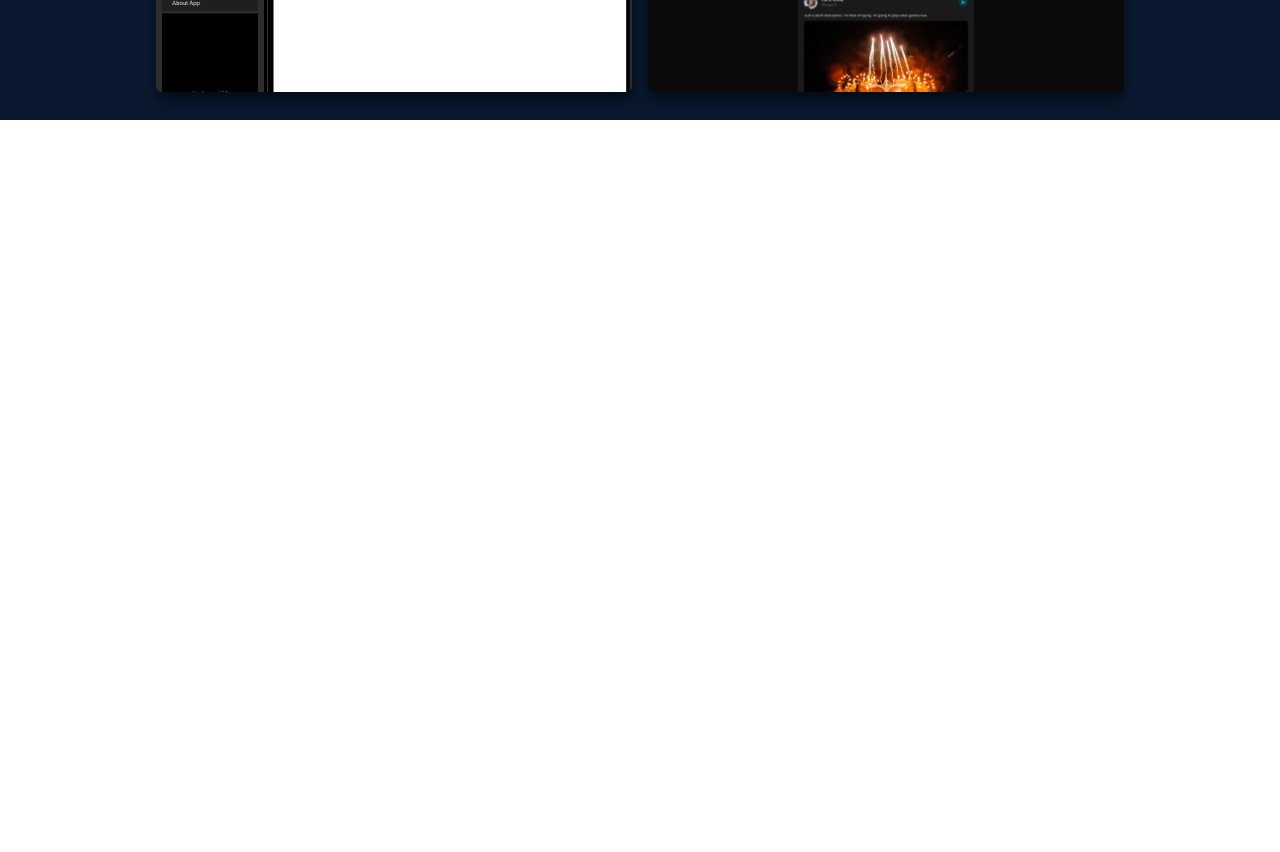
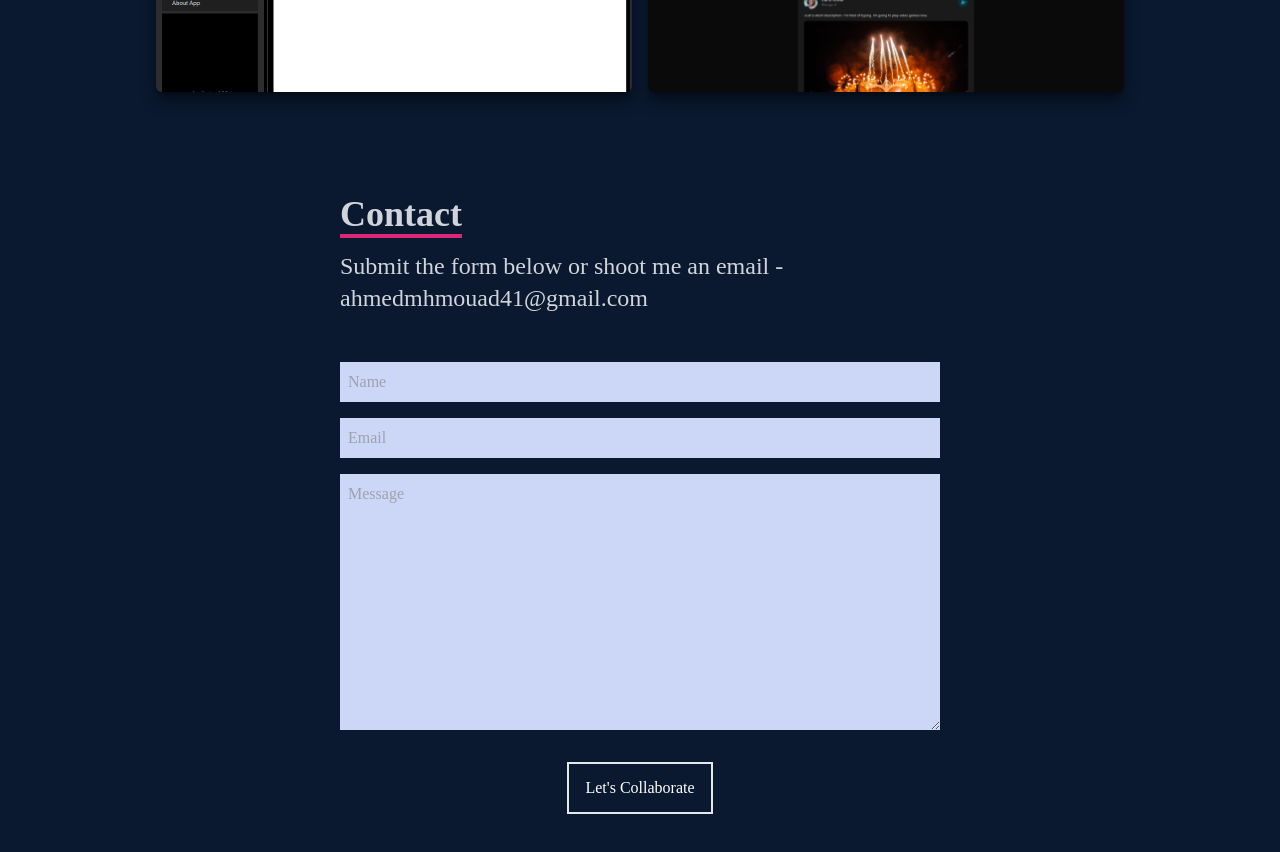
Before and after one commit to ahmed-226/My-Portfolio, a React (Create React App) app: page / in a window 1280 px wide. Shown: the part 3080-3932 px from the top of the page. Before the commit the page ends 3200 px from the top, so only its background shows below. Built offline with nearby package versions, Linux system fonts and the light colour scheme.

Commit message:
contact component

```diff
--- a/package.json
+++ b/package.json
@@ -10,6 +10,7 @@
     "react-dom": "^18.3.1",
     "react-icons": "^5.3.0",
     "react-scripts": "5.0.1",
+    "react-scroll": "^1.9.0",
     "web-vitals": "^2.1.4"
   },
   "scripts": {
--- a/src/App.js
+++ b/src/App.js
@@ -3,6 +3,7 @@
 import About from "./components/About";
 import Skills from "./components/Skills";
 import Works from "./components/Works";
+import Contact from "./components/Contact";
 
 function App() {
   return (
@@ -12,6 +13,7 @@
       <About />
       <Skills />
       <Works />
+      <Contact />
 
     </div>
   );
--- /dev/null
+++ b/src/components/Contact.jsx
@@ -0,0 +1,22 @@
+import React from 'react'
+
+const Contact = () => {
+  return (
+    <div name='contact' className='w-full h-screen bg-[#0a192f] flex justify-center items-center p-4'>
+        <form method='POST' action="https://getform.io/f/bvrexxmb"  className='flex flex-col max-w-[600px] w-full'>
+        <div className='pb-8'>
+                <p className='text-4xl font-bold inline border-b-4 border-pink-600 text-gray-300'>Contact</p>
+                <p className='text-gray-300 py-4 text-2xl'>Submit the form below or shoot me an email - ahmedmhmouad41@gmail.com</p>
+            </div>
+            <input type="text" className='bg-[#ccd6f6] p-2' placeholder='Name' name='name' />
+            <input type="text" className=' my-4 bg-[#ccd6f6] p-2' placeholder='Email' name='email' />
+            <textarea className='bg-[#ccd6f6] p-2' name="message" rows="10" placeholder='Message'></textarea>
+            <button type='submit' className='text-white border-2 hover:bg-pink-600 hover:border-pink-600 px-4 py-3 my-8 mx-auto flex items-center'>Let's Collaborate</button>
+
+        </form>
+
+    </div>
+  )
+}
+
+export default Contact
```
Also changed, not shown: 1 other file (tests, documents, lock files or other folders).
